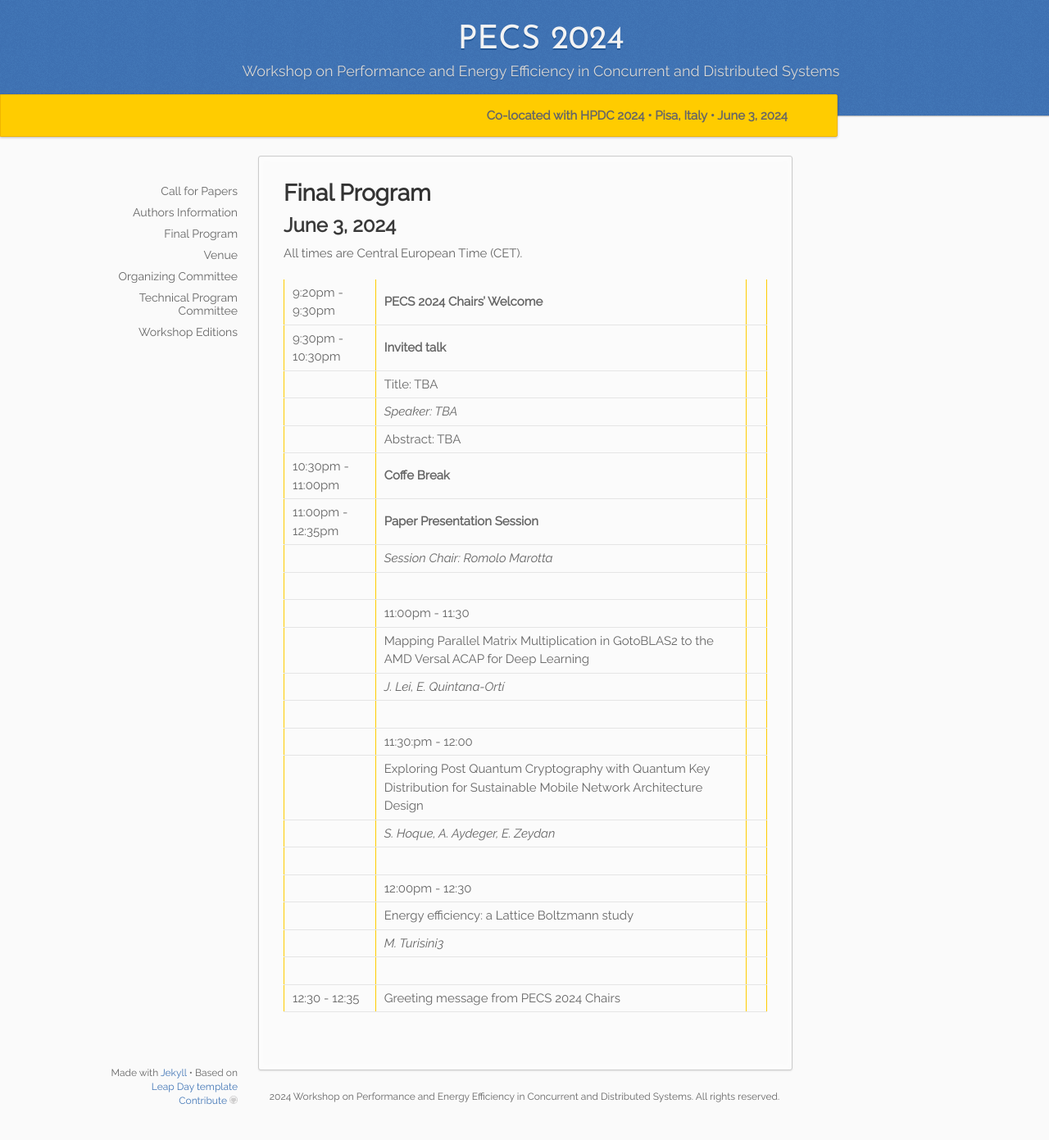
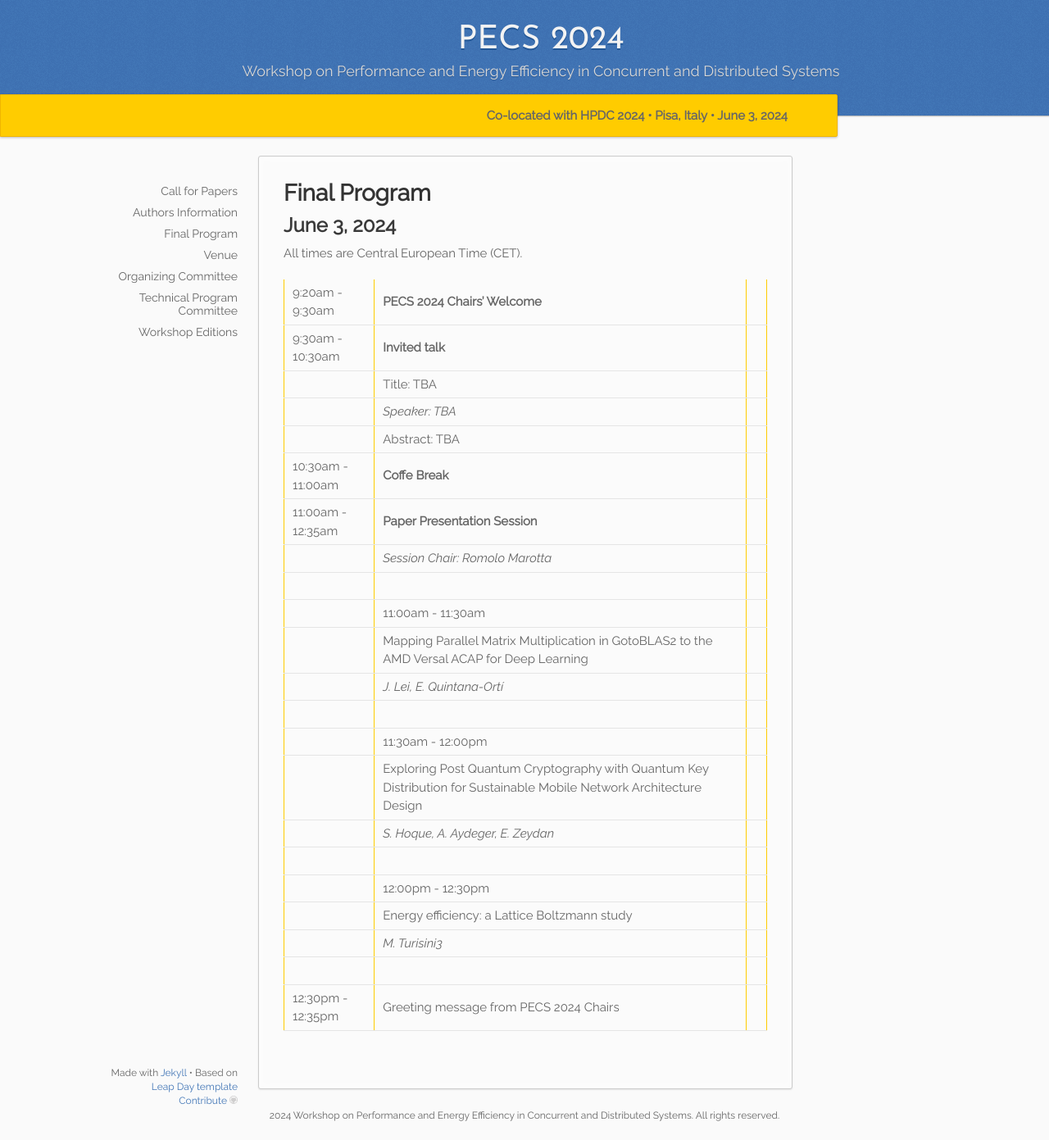
Before and after one commit to pecs-workshop/pecs-workshop.github.io, a Jekyll site: the page built from _2024/05.program.md, in a window 1280 px wide and 1391 px high. Shown: the whole window at 82% size. Built offline with Jekyll 4.4.1, drawn with Linux system fonts in a browser that asks for light colours.

Commit message:
Schedule

```diff
--- a/_2024/05.program.md
+++ b/_2024/05.program.md
@@ -12,25 +12,25 @@ permalink: /:collection/program/
 
 All times are Central European Time (CET).
 
-| 9:20pm - 9:30pm | **PECS 2024 Chairs' Welcome** |
-| 9:30pm - 10:30pm | **Invited talk** |
+| 9:20am - 9:30am | **PECS 2024 Chairs' Welcome** |
+| 9:30am - 10:30am | **Invited talk** |
 | | Title: TBA |
 | | *Speaker: TBA* |
 | |Abstract: TBA||
-| 10:30pm - 11:00pm | **Coffe Break** |
-| 11:00pm - 12:35pm | **Paper Presentation Session** |
+| 10:30am - 11:00am | **Coffe Break** |
+| 11:00am - 12:35am | **Paper Presentation Session** |
 | | *Session Chair: Romolo Marotta* |
 | | |
-| | 11:00pm - 11:30 |
+| | 11:00am - 11:30am |
 | | Mapping Parallel Matrix Multiplication in GotoBLAS2 to the AMD Versal ACAP for Deep Learning |
 | | *J. Lei, E. Quintana-Ortí* |
 | | |
-| | 11:30:pm - 12:00|
+| | 11:30am - 12:00pm|
 | | Exploring Post Quantum Cryptography with Quantum Key Distribution for Sustainable Mobile Network Architecture Design |
 | | *S. Hoque, A. Aydeger, E. Zeydan* |
 | | |
-| | 12:00pm - 12:30 |
+| | 12:00pm - 12:30pm |
 | | Energy efficiency: a Lattice Boltzmann study |
 | | *M. Turisini3* |
 | | |
-| 12:30 - 12:35 | Greeting message from PECS 2024 Chairs |
+| 12:30pm - 12:35pm | Greeting message from PECS 2024 Chairs |
```
